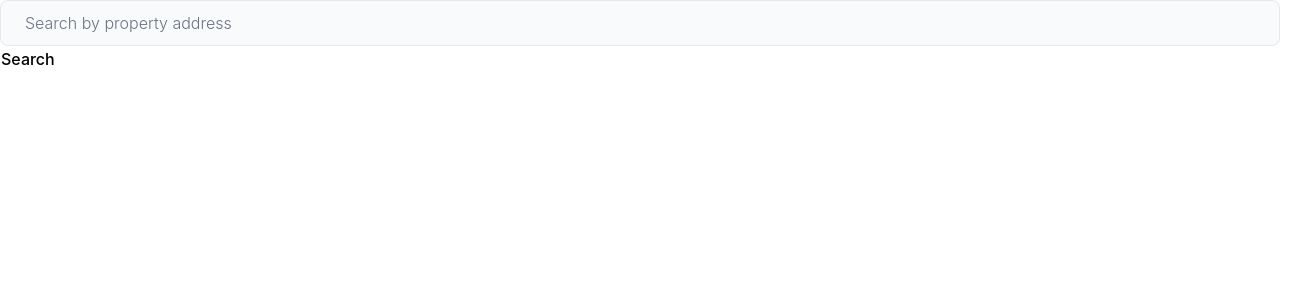
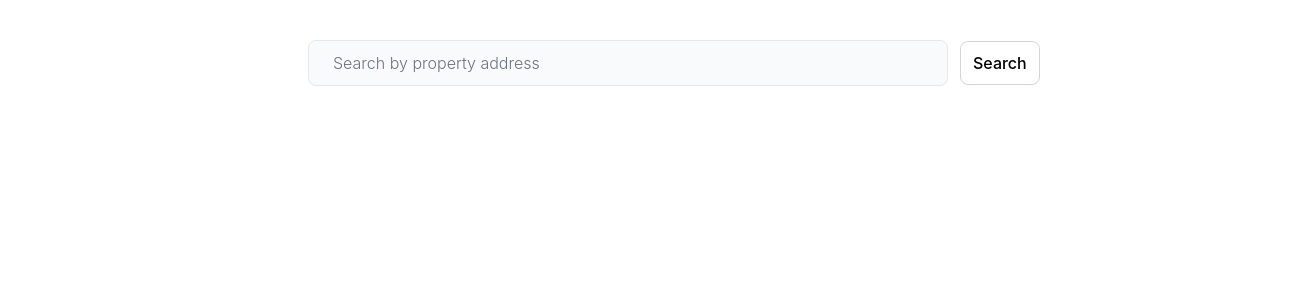
Before and after one commit to DanTcheche/house-valuations, a React (Vite) app in the folder frontend/: page / in a window 1280 px wide. Shown: the top 300 px of the page, 1308 px wide, since content can reach past the window. Built offline with nearby package versions, Linux system fonts and the light colour scheme; no server answers.

Commit message:
Improve some styles

```diff
--- a/frontend/src/common/components/Table/Table/Table.tsx
+++ b/frontend/src/common/components/Table/Table/Table.tsx
@@ -16,8 +16,11 @@ export const Table = ({ data }: TableProps) => {
         <TableHeader>
           <TableRow>
             <TableHead key={"header"} />
-            {data.map((provider) => (
-              <TableHead key={provider.id} text={`Provider ${provider.id}`} />
+            {data.map((houseValuation) => (
+              <TableHead
+                key={houseValuation.id}
+                text={houseValuation.provider}
+              />
             ))}
           </TableRow>
         </TableHeader>
--- a/frontend/src/components/SearchProperty/SearchProperty.tsx
+++ b/frontend/src/components/SearchProperty/SearchProperty.tsx
@@ -1,5 +1,6 @@
 import { Button } from "@/common/components/Button";
 import { SearchBar } from "@/common/components/SearchBar";
+import Spinner from "@/common/components/Spinner/Spinner";
 import { Table } from "@/common/components/Table";
 import { useGetHouseValuationsForAddress } from "@/hooks/useGetHouseValuationsForAddress";
 import { useState } from "react";
@@ -22,20 +23,32 @@ export const SearchProperty = () => {
     <>
       <form
         onSubmit={(e) => {
-          e.preventDefault(); // Prevent form submission
-          handleSearchClick(); // Trigger search on submit
+          e.preventDefault();
+          handleSearchClick();
         }}
       >
+        <div className="flex items-center justify-center w-full m-7">
           <SearchBar
-          className="w-full"
+            className="w-1/2 m-3"
             placeholder="Search by property address"
             isLoading={isLoading}
             value={address}
             setValue={setAddress}
           />
-        <Button type="submit">Search</Button>
+          <Button
+            className="w-20 h-11 border border-gray-300 rounded-lg pl-3"
+            type="submit"
+            disabled={isLoading}
+          >
+            Search
+          </Button>
+        </div>
       </form>
-      {isLoading && "Searching"}
+      {isLoading && (
+        <div className="flex items-center justify-center h-20 w-full">
+          <Spinner className="h-10 w-10" />
+        </div>
+      )}
       {isFetched && propertyValuations ? (
         <Table data={propertyValuations} />
       ) : (
```
Lines whose indentation alone changed are shown as unchanged.
